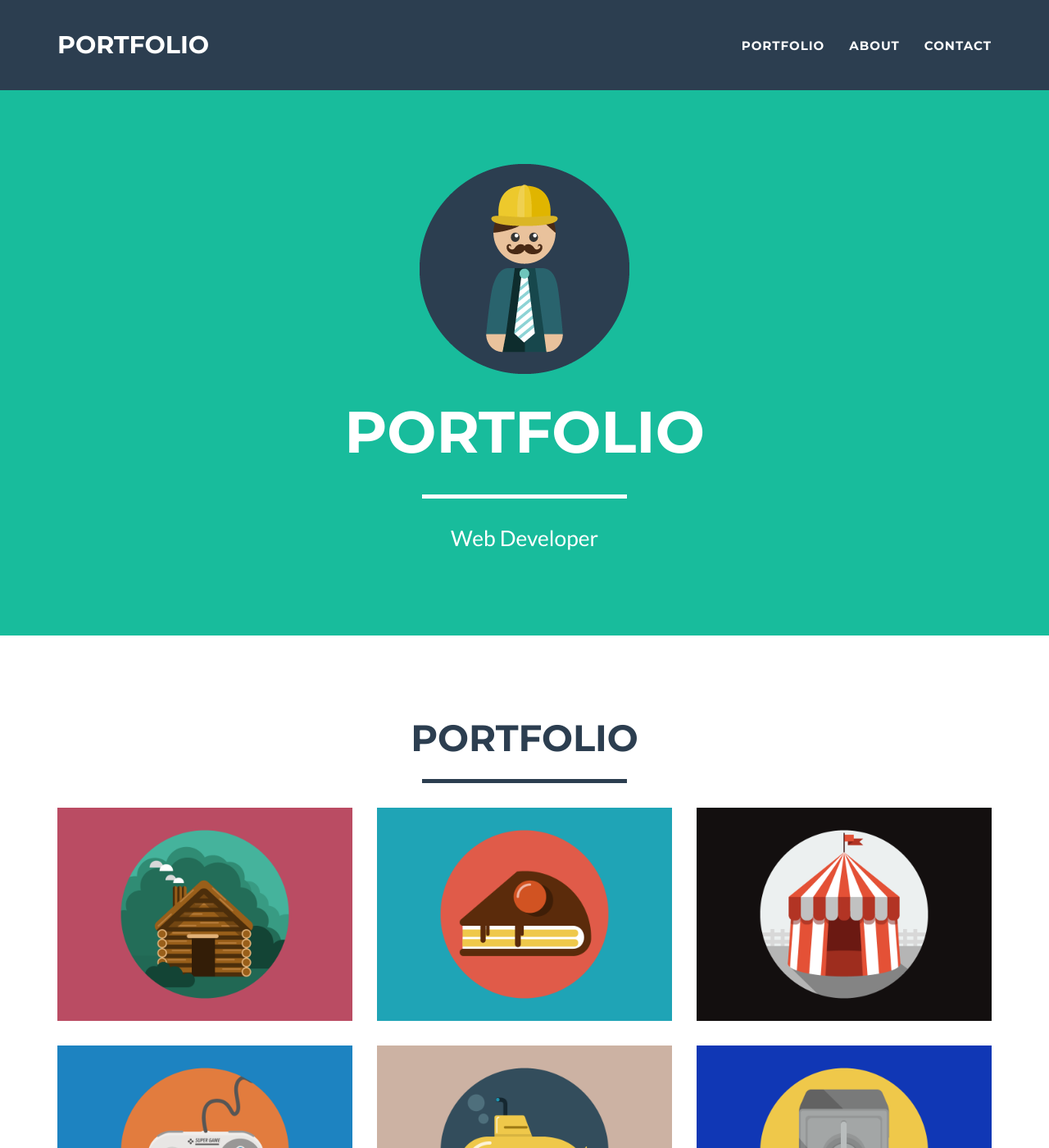
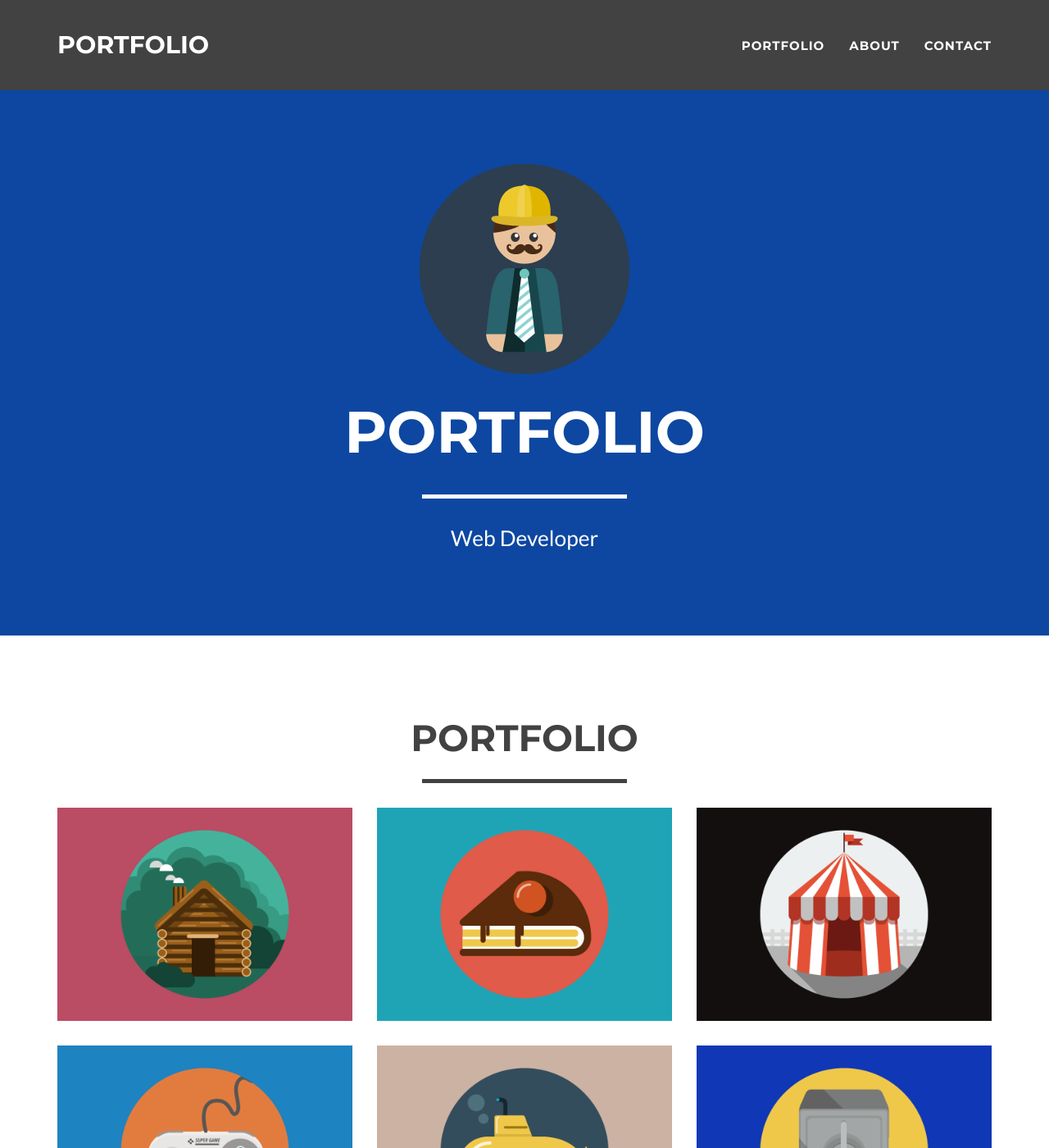
Before and after one commit to kfmahre/Portfolio, a Jekyll site: the page built from index.html, in a window 1280 px wide and 1400 px high. Shown: the whole window at 82% size. Built offline with Jekyll 4.4.1, drawn with Linux system fonts in a browser that asks for light colours.

Commit message:
style: changed color scheme

```diff
--- a/_config.yml
+++ b/_config.yml
@@ -16,18 +16,18 @@ bing_verify:
 # - static : pass through formspree.io to validate email sending
 # - disqus : replace contact form by disqus thread
 # - comment the line below if you want to stick with the default PHP contact form
-contact: static
+# contact: static
 
 # If you use disqus you need disqus shortname
 # https://help.disqus.com/customer/portal/articles/466208
-disqus_shortname: myshortname
+# disqus_shortname: myshortname
 
 # Color settings (hex-codes without the leading hash-tag)
 color:
-  primary: 18bc9c #80B3FF
-  primary-rgb: "24,288,156" #"128,179,255"
-  secondary: 2c3e50 #FD6E8A
-  secondary-dark: 233140 #A2122F
+  primary: 0D47A1 #80B3FF #263238
+  primary-rgb: "13,71,161" #"128,179,255"
+  secondary: 424242 #2c3e50 #FD6E8A
+  secondary-dark: 212121 #A2122F
 
 # Footer settings
 footer:
```
